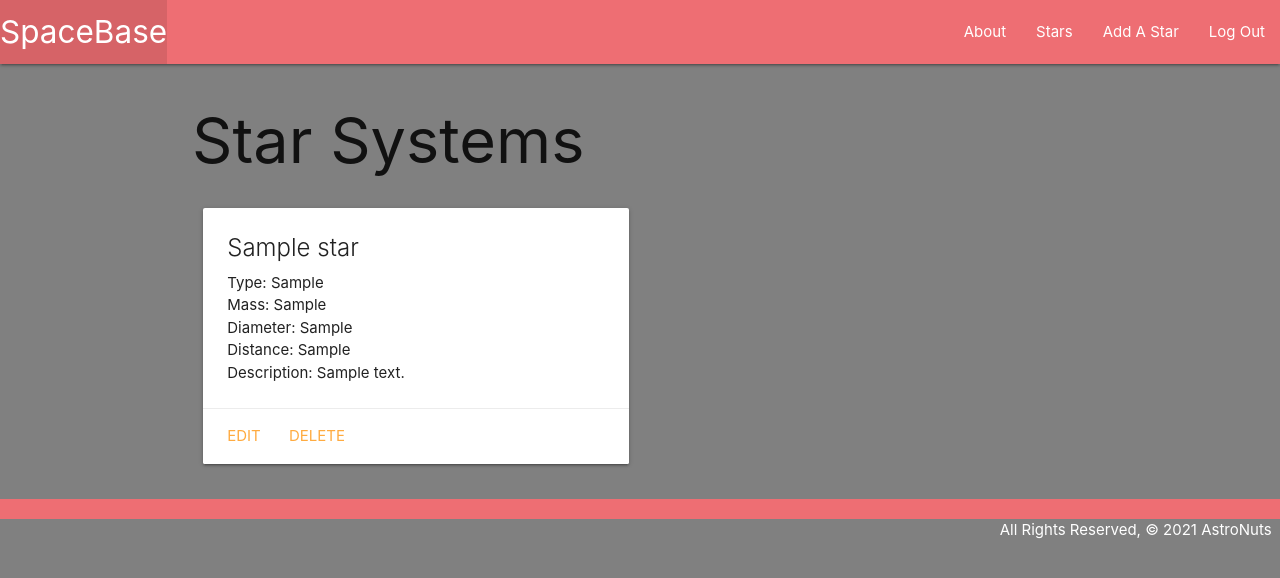
After one commit to jonathanpenaloa/GAProject3-SpaceBase, a Django app: page /stars/1/ in a window 1280 px wide. The commit adds this page. Shown: the top 578 px of the page. Run offline with Django 3.2, Linux system fonts and the light colour scheme; a user stored in the database is signed in; tables that the repository leaves empty hold one stand-in row (values such as "Sample post").

Commit message:
Finish adding CRUD for STARS category

```diff
--- a/main_app/templates/base.html
+++ b/main_app/templates/base.html
@@ -24,6 +24,7 @@
                     <li><a href="{% url 'about' %}">About</a></li>
                     {% if user.is_authenticated%}
                     <li><a href="{% url 'index' %}">Stars</a></li>
+                    <li><a href="{% url 'stars_create' %}">Add A Star</a></li>
                     <li><a href="{% url 'logout' %}">Log Out</a></li>
                     {% else %}
                     <li><a href="{% url 'signup' %}">Sign Up</a></li>
--- /dev/null
+++ b/main_app/templates/stars/detail.html
@@ -0,0 +1,25 @@
+{% extends 'base.html' %} {% block content %}
+
+<h1>Star Systems</h1>
+
+<div class="row">
+    <div class="col s6">
+        <div class="card">
+            <div class="card-content">
+                <span class="card-title">{{ star.name }}</span>
+                <p>Type: {{ star.star_type }}</p>
+                <p>Mass: {{ star.mass }}</p>
+                <p>Diameter: {{ star.diameter }}</p>
+                <p>Distance: {{ star.distance }}</p>
+                <p>Description: {{ star.description }}</p>
+
+            </div>
+            <div class="card-action">
+                <a href="{% url 'stars_update' star.id %}">Edit</a>
+                <a href="{% url 'stars_delete' star.id %}">Delete</a>
+            </div>
+        </div>
+
+    </div>
+
+    {% endblock %}
--- a/main_app/urls.py
+++ b/main_app/urls.py
@@ -6,4 +6,8 @@ urlpatterns = [
 		path('about/', views.about, name='about'),
 		path('accounts/signup/', views.signup, name='signup'),
 		path('stars/', views.stars_index, name='index'),
+		path('stars/create/', views.StarCreate.as_view(), name='stars_create'),
+  path('stars/<int:star_id>/', views.stars_detail, name='detail'),
+ path('stars/<int:pk>/update/', views.StarUpdate.as_view(), name='stars_update'),
+  path('stars/<int:pk>/delete/', views.StarDelete.as_view(), name='stars_delete'),
 ]
--- a/main_app/views.py
+++ b/main_app/views.py
@@ -35,3 +35,25 @@ def signup(request):
 def stars_index(request):
 				stars = Star.objects.all()
 				return render(request, 'stars/index.html', {'stars': stars})
+
+@login_required
+def stars_detail(request, star_id):
+  star = Star.objects.get(id=star_id)
+  return render(request, 'stars/detail.html', {
+    'star': star,
+  })
+
+class StarCreate(LoginRequiredMixin, CreateView):
+		model = Star
+		fields = ['name', 'star_type', 'mass', 'diameter', 'distance','description']
+		def form_valid(self, form):
+				form.instance.user=self.request.user
+				return super().form_valid(form)
+
+class StarUpdate(LoginRequiredMixin, UpdateView):
+		model = Star
+		fields = ['star_type', 'mass', 'diameter', 'description']
+
+class StarDelete(LoginRequiredMixin, DeleteView):
+		model = Star
+		success_url = '/stars/'
```
Also changed, not shown: main_app/templates/main_app/star_confirm_delete.html (added, +11 -0 lines), main_app/templates/main_app/star_form.html (+15 -0 lines).
